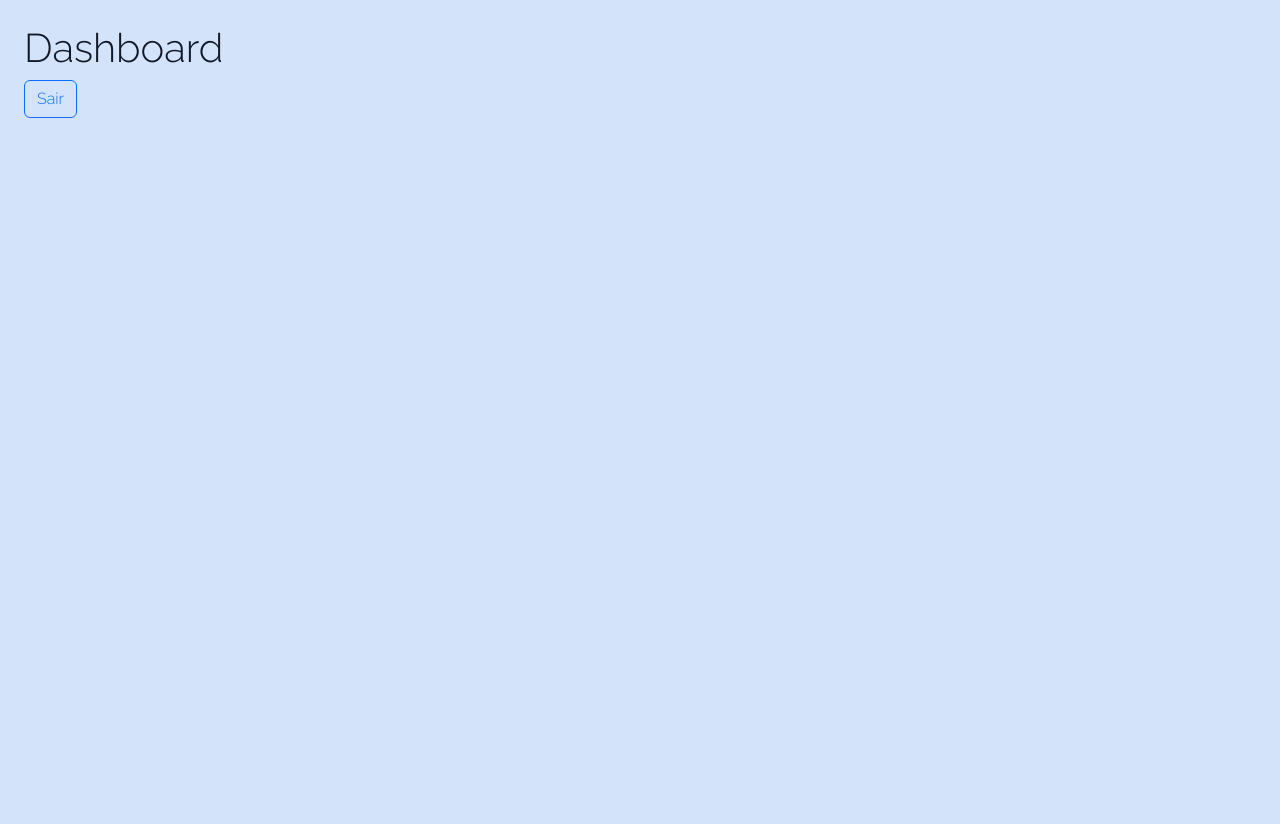
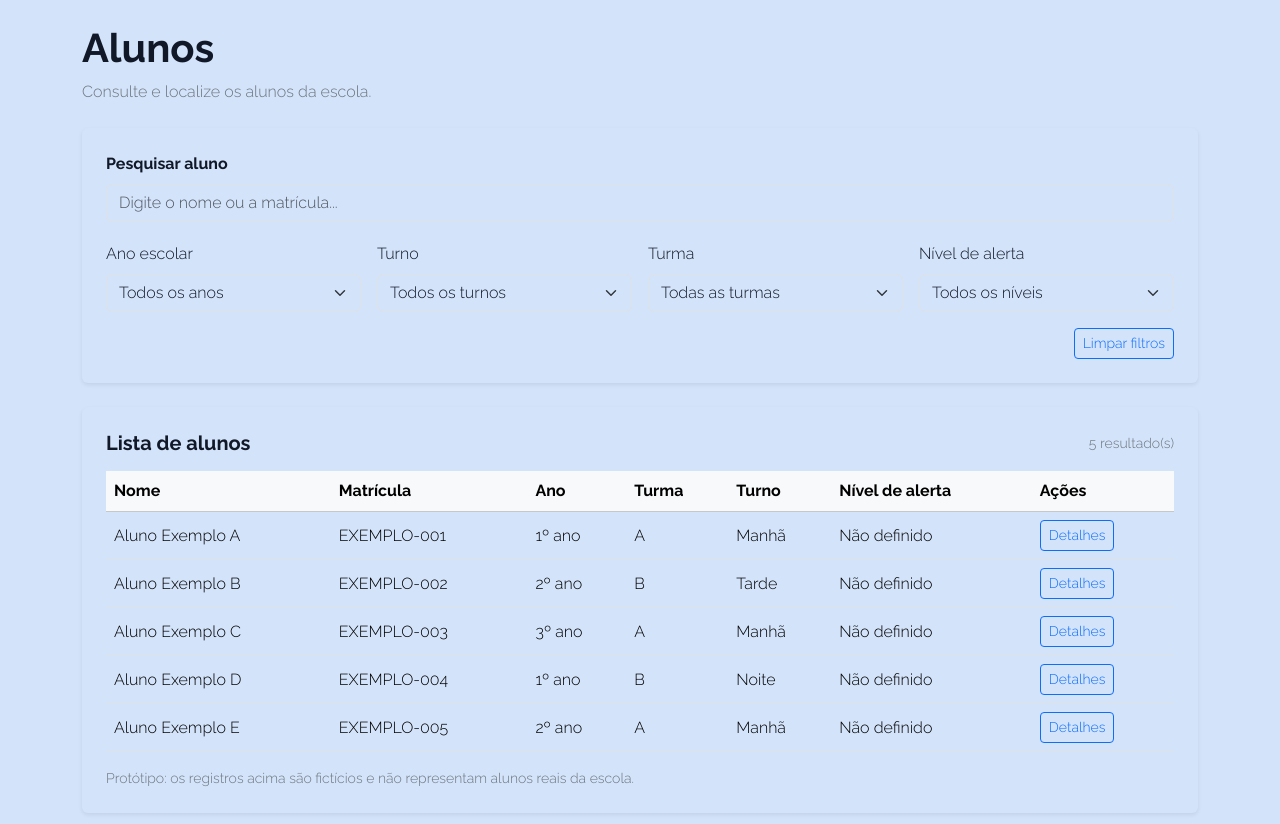
Before and after one commit to ancora-corporation/sistema-ancora-front, a React (Vite) app: page /alunos in a window 1280 px wide. Before the commit this address led to /dashboard. Shown: the top 824 px of the page. Before the commit the page ends 800 px from the top, so only its background shows below. Built offline with nearby package versions, Linux system fonts and the light colour scheme; sample sign-in values are in the browser's storage.

Commit message:
feat: adiciona tela de listagem de alunos

```diff
--- a/src/App.jsx
+++ b/src/App.jsx
@@ -14,6 +14,7 @@ import Login from './pages/Login';
 import Dashboard from './pages/dashboard';
 import DetalhesAluno from './pages/detalhesaluno';
 import PainelEscola from './pages/painelescola';
+import Alunos from './pages/alunos';
 
 // Importa o componente responsável por proteger as rotas.
 import RotaProtegida from './components/RotaProtegida';
@@ -30,6 +31,16 @@ export default function App() {
         element={
           <RotaProtegida>
             <Dashboard />
+          </RotaProtegida>
+        }
+      />
+
+      {/* Listagem de alunos */}
+      <Route
+        path="/alunos"
+        element={
+          <RotaProtegida>
+            <Alunos />
           </RotaProtegida>
         }
       />
--- /dev/null
+++ b/src/pages/alunos.jsx
@@ -0,0 +1,279 @@
+
+import { useState } from "react";
+
+function Alunos() {
+  // Dados fictícios para visualizar a tabela durante o protótipo.
+  // Eles deverão ser substituídos pelos dados reais quando houver integração.
+  const alunosExemplo = [
+    {
+      id: 1,
+      nome: "Aluno Exemplo A",
+      matricula: "EXEMPLO-001",
+      ano: "1º ano",
+      turma: "A",
+      turno: "Manhã",
+      alerta: "Não definido",
+    },
+    {
+      id: 2,
+      nome: "Aluno Exemplo B",
+      matricula: "EXEMPLO-002",
+      ano: "2º ano",
+      turma: "B",
+      turno: "Tarde",
+      alerta: "Não definido",
+    },
+    {
+      id: 3,
+      nome: "Aluno Exemplo C",
+      matricula: "EXEMPLO-003",
+      ano: "3º ano",
+      turma: "A",
+      turno: "Manhã",
+      alerta: "Não definido",
+    },
+    {
+      id: 4,
+      nome: "Aluno Exemplo D",
+      matricula: "EXEMPLO-004",
+      ano: "1º ano",
+      turma: "B",
+      turno: "Noite",
+      alerta: "Não definido",
+    },
+    {
+      id: 5,
+      nome: "Aluno Exemplo E",
+      matricula: "EXEMPLO-005",
+      ano: "2º ano",
+      turma: "A",
+      turno: "Manhã",
+      alerta: "Não definido",
+    },
+  ];
+
+  // Estados que guardam os valores digitados e selecionados.
+  const [pesquisa, setPesquisa] = useState("");
+  const [anoSelecionado, setAnoSelecionado] = useState("");
+  const [turmaSelecionada, setTurmaSelecionada] = useState("");
+  const [turnoSelecionado, setTurnoSelecionado] = useState("");
+  const [alertaSelecionado, setAlertaSelecionado] = useState("");
+
+  // Filtra a lista de acordo com a pesquisa e os filtros escolhidos.
+  const alunosFiltrados = alunosExemplo.filter((aluno) => {
+    const termo = pesquisa.toLowerCase().trim();
+
+    const correspondePesquisa =
+      aluno.nome.toLowerCase().includes(termo) ||
+      aluno.matricula.toLowerCase().includes(termo);
+
+    const correspondeAno =
+      anoSelecionado === "" || aluno.ano === anoSelecionado;
+
+    const correspondeTurma =
+      turmaSelecionada === "" || aluno.turma === turmaSelecionada;
+
+    const correspondeTurno =
+      turnoSelecionado === "" || aluno.turno === turnoSelecionado;
+
+    const correspondeAlerta =
+      alertaSelecionado === "" || aluno.alerta === alertaSelecionado;
+
+    return (
+      correspondePesquisa &&
+      correspondeAno &&
+      correspondeTurma &&
+      correspondeTurno &&
+      correspondeAlerta
+    );
+  });
+
+  // Limpa a pesquisa e todos os filtros.
+  function limparFiltros() {
+    setPesquisa("");
+    setAnoSelecionado("");
+    setTurmaSelecionada("");
+    setTurnoSelecionado("");
+    setAlertaSelecionado("");
+  }
+
+  return (
+    <main className="container py-4">
+      {/* Cabeçalho da página */}
+      <header className="mb-4">
+        <h1 className="fw-bold mb-2">Alunos</h1>
+        <p className="text-secondary mb-0">
+          Consulte e localize os alunos da escola.
+        </p>
+      </header>
+
+      {/* Área de pesquisa */}
+      <section className="card border-0 shadow-sm mb-4">
+        <div className="card-body p-3 p-md-4">
+          <label htmlFor="pesquisa-aluno" className="form-label fw-semibold">
+            Pesquisar aluno
+          </label>
+
+          <input
+            id="pesquisa-aluno"
+            type="search"
+            className="form-control"
+            placeholder="Digite o nome ou a matrícula..."
+            value={pesquisa}
+            onChange={(evento) => setPesquisa(evento.target.value)}
+          />
+
+          {/* Filtros da listagem */}
+          <div className="row g-3 mt-1">
+            <div className="col-12 col-md-6 col-lg-3">
+              <label htmlFor="filtro-ano" className="form-label">
+                Ano escolar
+              </label>
+              <select
+                id="filtro-ano"
+                className="form-select"
+                value={anoSelecionado}
+                onChange={(evento) => setAnoSelecionado(evento.target.value)}
+              >
+                <option value="">Todos os anos</option>
+                <option value="1º ano">1º ano</option>
+                <option value="2º ano">2º ano</option>
+                <option value="3º ano">3º ano</option>
+              </select>
+            </div>
+
+            <div className="col-12 col-md-6 col-lg-3">
+              <label htmlFor="filtro-turno" className="form-label">
+                Turno
+              </label>
+              <select
+                id="filtro-turno"
+                className="form-select"
+                value={turnoSelecionado}
+                onChange={(evento) => setTurnoSelecionado(evento.target.value)}
+              >
+                <option value="">Todos os turnos</option>
+                <option value="Manhã">Manhã</option>
+                <option value="Tarde">Tarde</option>
+                <option value="Noite">Noite</option>
+              </select>
+            </div>
+
+            <div className="col-12 col-md-6 col-lg-3">
+              <label htmlFor="filtro-turma" className="form-label">
+                Turma
+              </label>
+              <select
+                id="filtro-turma"
+                className="form-select"
+                value={turmaSelecionada}
+                onChange={(evento) => setTurmaSelecionada(evento.target.value)}
+              >
+                <option value="">Todas as turmas</option>
+                <option value="A">Turma A</option>
+                <option value="B">Turma B</option>
+              </select>
+            </div>
+
+            <div className="col-12 col-md-6 col-lg-3">
+              <label htmlFor="filtro-alerta" className="form-label">
+                Nível de alerta
+              </label>
+              <select
+                id="filtro-alerta"
+                className="form-select"
+                value={alertaSelecionado}
+                onChange={(evento) => setAlertaSelecionado(evento.target.value)}
+              >
+                <option value="">Todos os níveis</option>
+                <option value="Não definido">Não definido</option>
+              </select>
+            </div>
+          </div>
+
+          <div className="d-flex justify-content-end mt-3">
+            <button
+              type="button"
+              className="btn btn-outline-primary btn-sm"
+              onClick={limparFiltros}
+            >
+              Limpar filtros
+            </button>
+          </div>
+        </div>
+      </section>
+
+      {/* Tabela com os resultados da pesquisa */}
+      <section className="card border-0 shadow-sm">
+        <div className="card-body p-3 p-md-4">
+          <div className="d-flex flex-wrap justify-content-between align-items-center gap-2 mb-3">
+            <h2 className="h5 fw-bold mb-0">Lista de alunos</h2>
+
+            <span className="text-secondary small">
+              {alunosFiltrados.length} resultado(s)
+            </span>
+          </div>
+
+          {/* A tabela permite rolagem horizontal em telas pequenas. */}
+          <div className="table-responsive">
+            <table className="table table-hover align-middle mb-0">
+              <thead className="table-light">
+                <tr>
+                  <th scope="col">Nome</th>
+                  <th scope="col">Matrícula</th>
+                  <th scope="col">Ano</th>
+                  <th scope="col">Turma</th>
+                  <th scope="col">Turno</th>
+                  <th scope="col">Nível de alerta</th>
+                  <th scope="col">Ações</th>
+                </tr>
+              </thead>
+
+              <tbody>
+                {alunosFiltrados.length > 0 ? (
+                  alunosFiltrados.map((aluno) => (
+                    <tr key={aluno.id}>
+                      <td>{aluno.nome}</td>
+                      <td>{aluno.matricula}</td>
+                      <td>{aluno.ano}</td>
+                      <td>{aluno.turma}</td>
+                      <td>{aluno.turno}</td>
+                      <td>{aluno.alerta}</td>
+                      <td>
+                        {/* A navegação será conectada após verificarmos as rotas. */}
+
+            <button
+             type="button"
+             className="btn btn-sm btn-outline-primary"
+             onClick={() => {
+             window.location.href = `/alunos/${aluno.id}`;
+             }}
+            >
+            Detalhes
+            </button>
+
+                      </td>
+                    </tr>
+                  ))
+                ) : (
+                  <tr>
+                    <td colSpan="7" className="text-center py-4 text-secondary">
+                      Nenhum aluno encontrado com os critérios informados.
+                    </td>
+                  </tr>
+                )}
+              </tbody>
+            </table>
+          </div>
+
+          <p className="text-secondary small mt-3 mb-0">
+            Protótipo: os registros acima são fictícios e não representam
+            alunos reais da escola.
+          </p>
+        </div>
+      </section>
+    </main>
+  );
+}
+
+export default Alunos;
```
